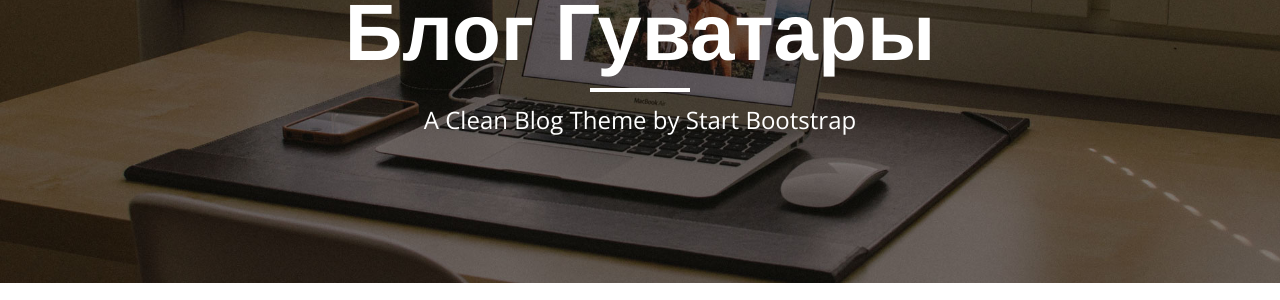
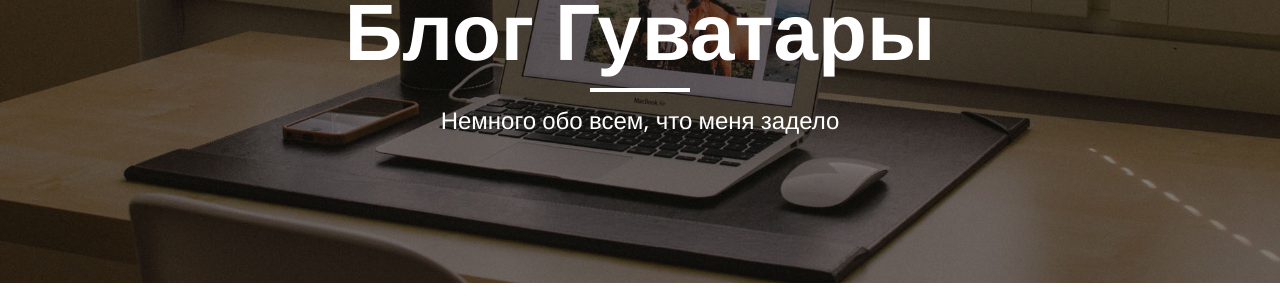
Before and after one commit to guvatara/guvatara.github.io, a Jekyll site: the page built from index.html, in a window 1280 px wide. Shown: the part 165-465 px from the top of the page. Built offline with Jekyll 4.4.1, drawn with Linux system fonts in a browser that asks for light colours; nearby versions of some CDN libraries; the list of posts is cut into pages by our own code.

Commit message:
[*] add new design same fix

```diff
--- a/index.html
+++ b/index.html
@@ -1,6 +1,6 @@
 ---
 layout: page
-description: "A Clean Blog Theme by Start Bootstrap"
+description: "Немного обо всем, что меня задело"
 ---
 
 {% for post in paginator.posts %}
@@ -12,6 +12,11 @@ description: "A Clean Blog Theme by Start Bootstrap"
         <h3 class="post-subtitle">
             {{ post.subtitle }}
         </h3>
+        {% endif %}
+        {% if post.header-img %}
+            <div class="post-img">
+                {{ post.header-img }}
+            </div>
         {% endif %}
     </a>
     <p class="post-meta">Posted by {% if post.author %}{{ post.author }}{% else %}{{ site.title }}{% endif %} on {{ post.date | date: "%B %-d, %Y" }}</p>
```
